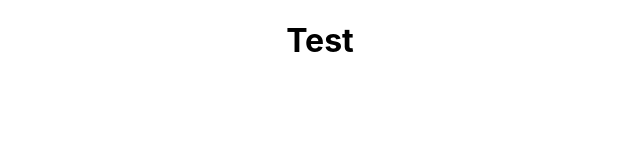
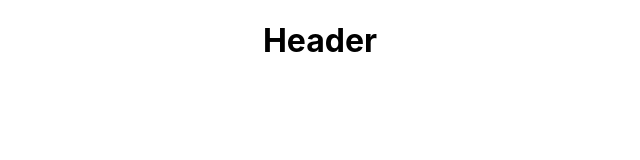
Before and after one commit to theKunte/restaurant-app, a React (Create React App) app: page / in a window 1280 px wide. Shown: the top 160 px of the page, without its empty margins (320-960 px from the left). Built offline with nearby package versions, Linux system fonts and the light colour scheme.

Commit message:
added components

```diff
--- a/src/App.js
+++ b/src/App.js
@@ -1,10 +1,9 @@
-import logo from "./logo.svg";
 import "./App.css";
-
+import Header from "./components/Header.js";
 function App() {
   return (
     <div className="App">
-      <h1>Test</h1>
+      <Header />
     </div>
   );
 }
--- /dev/null
+++ b/src/components/Header.js
@@ -0,0 +1,11 @@
+import React from "react";
+
+function Header() {
+  return (
+    <div>
+      <h1>Header</h1>
+    </div>
+  );
+}
+
+export default Header;
```
Also changed, not shown: src/components/Footer.js (added), src/components/Main.js (added), src/components/Navbar.js (added).
